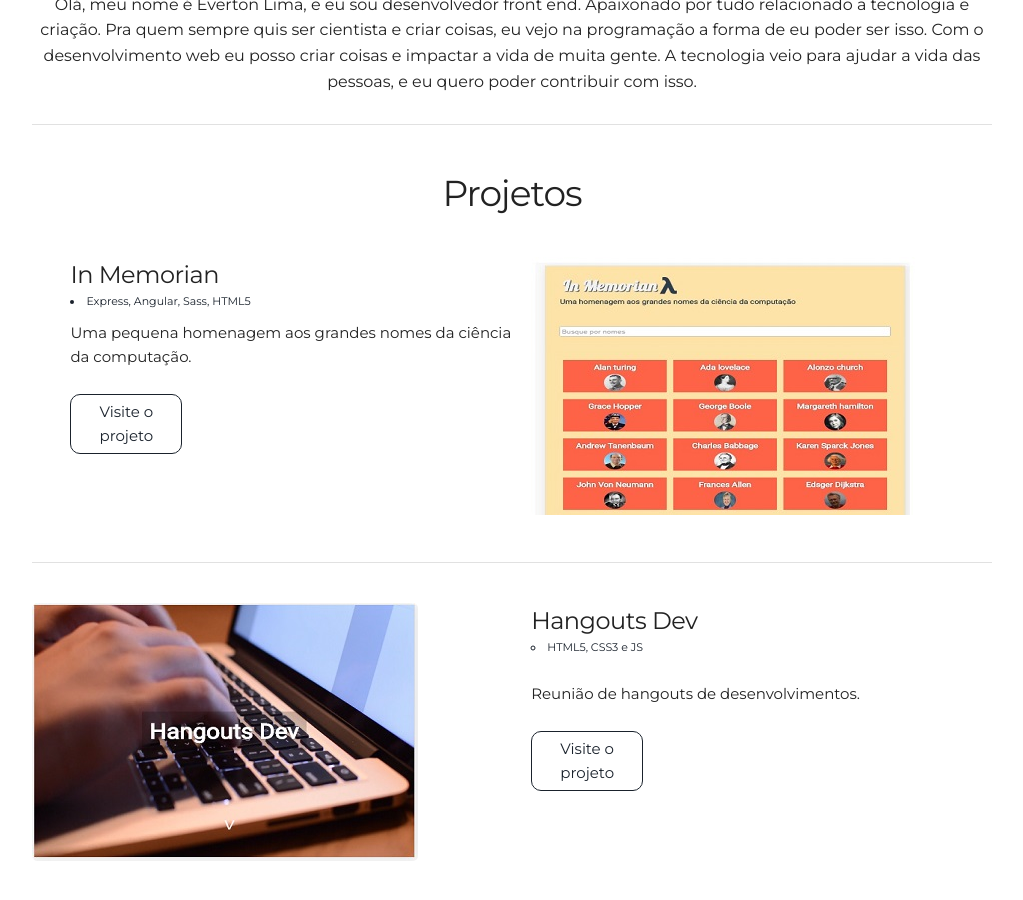
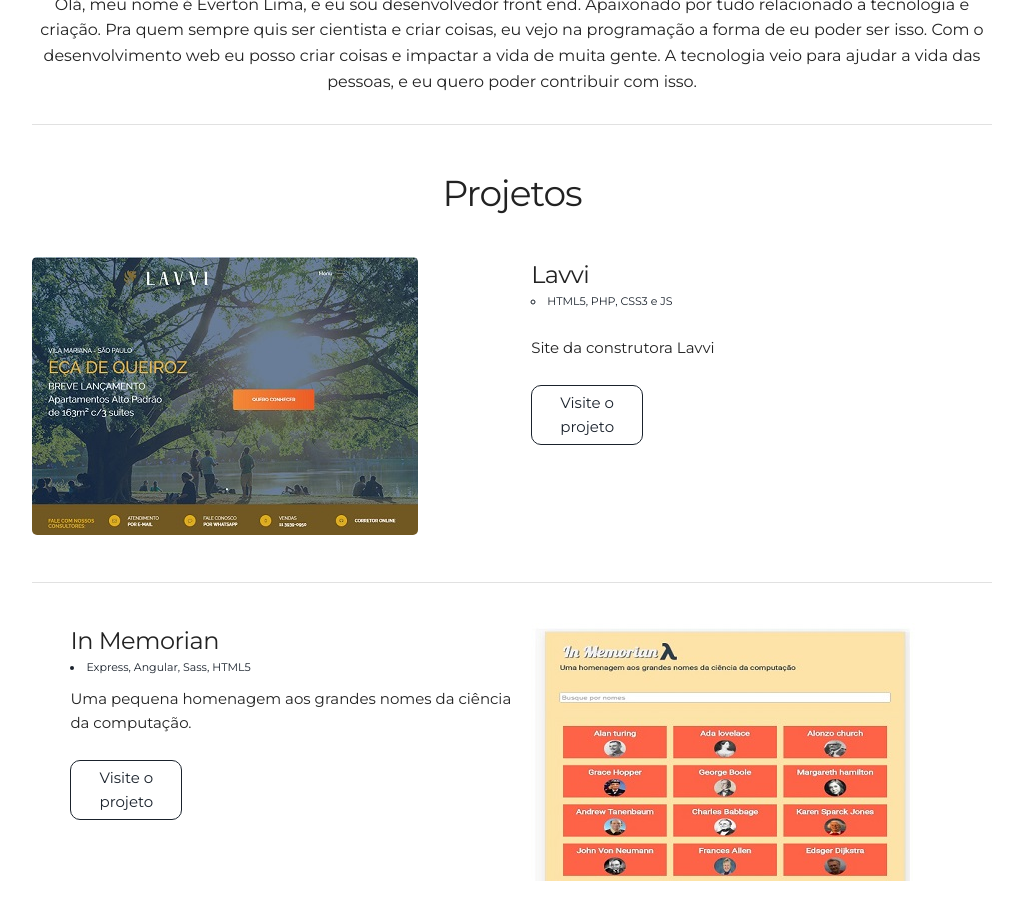
Before and after one commit to evertonl1ma/evertonl1ma.github.io, a Jekyll site: the page built from index.html, in a window 1280 px wide and 900 px high, scrolled down 992 px. Shown: the whole window, without its empty margins (128-1151 px from the left). Built offline with Jekyll 4.4.1, drawn with Linux system fonts in a browser that asks for light colours; some of the changed text lies outside the part shown.

Commit message:
Adicionando novo projeto

```diff
--- a/_includes/projects.html
+++ b/_includes/projects.html
@@ -4,6 +4,22 @@
 
     <h3>Projetos</h3>
   </div>
+
+  <div class="row user-projects">
+    <div class="six columns">
+      <img alt="mountains" src="{{ "/assets/img/lavvi.jpg" | prepend: site.baseurl }}" />
+    </div>
+    <div class="six columns">
+      <h5>Lavvi</h5>
+      <ul>
+        <li>HTML5, PHP, CSS3 e JS</li>
+      </ul>
+      <p>Site da construtora Lavvi</p>
+      <a class="project-link" href="http://www.lavvi.com.br/" target="_blank">Visite o projeto</a>
+    </div>
+  </div>
+
+  <hr>
 
   <div class="row user-projects">
     <div class="six columns images">
@@ -14,6 +30,22 @@
       <li>Express, Angular, Sass, HTML5</li>
       <p>Uma pequena homenagem aos grandes nomes da ciência da computação.</p>
       <a class="project-link" href="https://in-memorian.herokuapp.com/" target="_blank">Visite o projeto</a>
+    </div>
+  </div>
+
+  <hr>
+
+   <div class="row user-projects">
+    <div class="six columns">
+      <img alt="mountains" src="{{ "/assets/img/eft-paulista.jpg" | prepend: site.baseurl }}" />
+    </div>
+    <div class="six columns">
+      <h5>EFT Paulista</h5>
+      <ul>
+        <li>HTML5, CSS3, JS e Codeigniter</li>
+      </ul>
+      <p>Site Elisete Tabet - Terapia emocional</p>
+      <a class="project-link" href="http://eftpaulista.com.br/" target="_blank">Visite o projeto</a>
     </div>
   </div>
 
```
Also changed, not shown: assets/img/eft-paulista.jpg (added), assets/img/lavvi.jpg (added), 1 other file.
